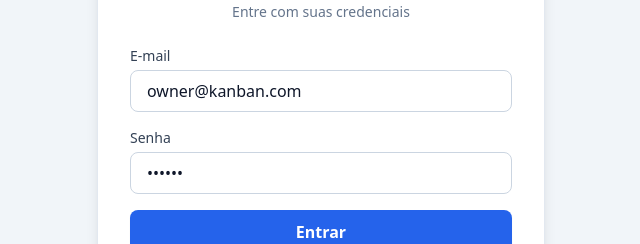
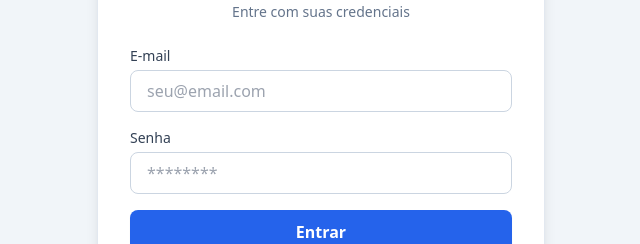
Before and after one commit to zaygron/kanban-gemini, a Next.js app in the folder apps/web/: page /login in a window 1280 px wide. Shown: the part 264-508 px from the top of the page, without its empty margins (319-959 px from the left). Built offline with nearby package versions, Linux system fonts and the light colour scheme; no server answers.

Commit message:
fix(web): use email from url query and empty password on login

```diff
--- a/apps/web/src/app/login/page.tsx
+++ b/apps/web/src/app/login/page.tsx
@@ -1,22 +1,25 @@
 'use client';
 
 import { useState } from 'react';
-import { useRouter } from 'next/navigation';
+import { useRouter, useSearchParams } from 'next/navigation';
 import { useMutation, useQueryClient } from '@tanstack/react-query';
 import { api } from '@/lib/api';
 import toast from 'react-hot-toast';
 
 export default function LoginPage() {
+  const router = useRouter();
+  const searchParams = useSearchParams();
+  const emailFromUrl = searchParams.get('email') || '';
+
   const [isLogin, setIsLogin] = useState(true);
 
   const [name, setName] = useState('');
-  const [email, setEmail] = useState('owner@kanban.com');
-  const [password, setPassword] = useState('123456');
+  const [email, setEmail] = useState(emailFromUrl);
+  const [password, setPassword] = useState('');
   const [mustChangePassword, setMustChangePassword] = useState(false);
   const [newPassword, setNewPassword] = useState('');
   const [error, setError] = useState('');
 
-  const router = useRouter();
   const queryClient = useQueryClient();
 
   const authMutation = useMutation({
@@ -71,8 +74,7 @@ export default function LoginPage() {
   const toggleMode = () => {
     setIsLogin(!isLogin);
     setError('');
-    // ... rest of toggleMode
-    if (isLogin) { setEmail(''); setPassword(''); } else { setEmail('owner@kanban.com'); setPassword('123456'); }
+    setPassword('');
   };
 
   return (
```
